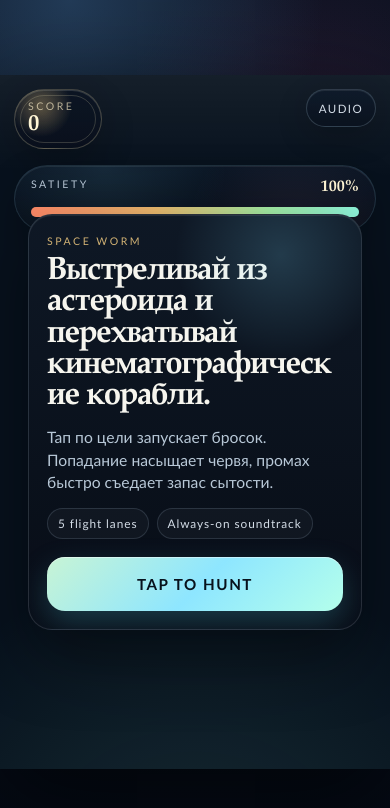
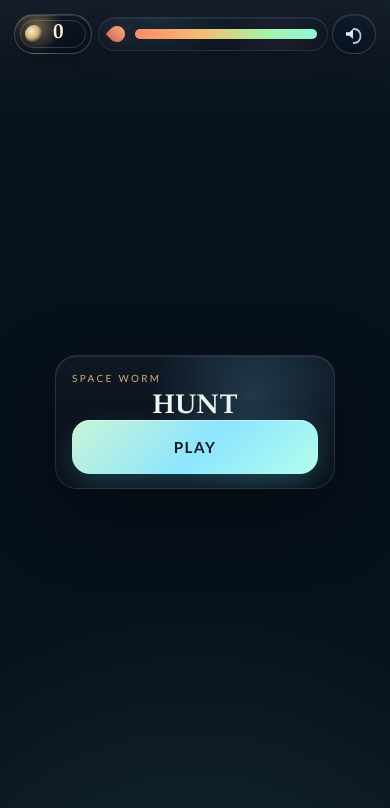
Before and after one commit to ilyamirin/space-worm, a website built with Vite: page index.html in a window 390 px wide. Built offline with nearby package versions, Linux system fonts and the light colour scheme; files whose address does not match are found by name.

Commit message:
Fix responsive HUD framing

```diff
--- a/src/styles.css
+++ b/src/styles.css
@@ -60,6 +60,7 @@ a {
   padding: max(12px, env(safe-area-inset-top))
     max(12px, env(safe-area-inset-right)) max(12px, env(safe-area-inset-bottom))
     max(12px, env(safe-area-inset-left));
+  overflow: hidden;
 }
 
 .shell {
@@ -122,35 +123,26 @@ a {
   pointer-events: none;
 }
 
-.hud__cluster {
+.hud__topbar {
   position: absolute;
-  z-index: 5;
-  display: flex;
-  align-items: flex-start;
-  gap: 12px;
-}
-
-.hud__cluster--primary {
-  top: 18px;
-  left: 18px;
-  right: 18px;
-  justify-content: space-between;
-}
-
-.hud__cluster--status {
-  top: 26px;
-  left: 18px;
-  right: 104px;
-  justify-content: center;
+  top: max(14px, env(safe-area-inset-top));
+  left: max(14px, env(safe-area-inset-left));
+  right: max(14px, env(safe-area-inset-right));
+  z-index: 6;
+  display: grid;
+  grid-template-columns: auto minmax(0, 1fr) 48px;
+  align-items: center;
+  gap: 10px;
   pointer-events: none;
 }
 
 .score-orb {
   position: relative;
-  display: grid;
-  gap: 2px;
-  min-width: 104px;
-  padding: 12px 18px 14px;
+  display: flex;
+  align-items: center;
+  gap: 10px;
+  min-width: 88px;
+  padding: 10px 14px;
   border-radius: 999px;
   background:
     radial-gradient(
@@ -173,29 +165,43 @@ a {
   border-radius: inherit;
 }
 
-.score-orb__label,
-.satiety-ribbon__label,
+.score-orb__glyph,
 .eyebrow {
   text-transform: uppercase;
-  letter-spacing: 0.24em;
-  font-size: 0.66rem;
 }
 
-.score-orb__label {
-  color: rgba(246, 233, 197, 0.7);
+.score-orb__glyph {
+  display: block;
+  width: 18px;
+  height: 18px;
+  border-radius: 50%;
+  background:
+    radial-gradient(
+      circle at 35% 35%,
+      rgba(255, 248, 218, 0.95),
+      rgba(247, 207, 131, 0.78) 42%,
+      rgba(247, 207, 131, 0) 70%
+    ),
+    radial-gradient(
+      circle at center,
+      rgba(247, 207, 131, 0.22),
+      transparent 72%
+    );
+  box-shadow: 0 0 18px rgba(247, 207, 131, 0.26);
 }
 
 .score-orb__value {
   font-family: var(--font-display);
-  font-size: 1.6rem;
+  font-size: 1.5rem;
   line-height: 1;
   color: #fff6d6;
 }
 
 .hud-button {
   pointer-events: auto;
+  justify-self: end;
   min-height: 42px;
-  padding: 10px 16px;
+  padding: 0 14px;
   border: 1px solid var(--panel-line);
   border-radius: 999px;
   background: linear-gradient(
@@ -213,14 +219,61 @@ a {
   cursor: pointer;
 }
 
+.hud-button--icon {
+  width: 48px;
+  min-width: 48px;
+  padding: 0;
+  display: grid;
+  place-items: center;
+}
+
+.hud-button__sound {
+  position: relative;
+  display: block;
+  width: 16px;
+  height: 16px;
+}
+
+.hud-button__sound::before,
+.hud-button__sound::after {
+  content: "";
+  position: absolute;
+}
+
+.hud-button__sound::before {
+  top: 3px;
+  left: 0;
+  width: 7px;
+  height: 10px;
+  background: linear-gradient(180deg, #f0f7ff, #c8dcec);
+  clip-path: polygon(0 32%, 48% 32%, 100% 0, 100% 100%, 48% 68%, 0 68%);
+}
+
+.hud-button__sound::after {
+  top: 2px;
+  right: 0;
+  width: 8px;
+  height: 12px;
+  border-top: 2px solid rgba(230, 241, 255, 0.8);
+  border-right: 2px solid rgba(230, 241, 255, 0.8);
+  border-bottom: 2px solid rgba(230, 241, 255, 0.8);
+  border-left: 0;
+  border-radius: 0 999px 999px 0;
+  transform: scaleX(0.9);
+}
+
 .hud-button--ghost {
   background: rgba(12, 21, 33, 0.48);
 }
 
 .satiety-ribbon {
   position: relative;
-  width: min(100%, 310px);
-  padding: 12px 16px 14px;
+  width: 100%;
+  min-width: 0;
+  display: flex;
+  align-items: center;
+  gap: 10px;
+  padding: 10px 14px;
   border-radius: 999px;
   background: linear-gradient(
     180deg,
@@ -252,23 +305,25 @@ a {
   pointer-events: none;
 }
 
-.satiety-ribbon__meta {
+.satiety-ribbon__icon {
   position: relative;
-  display: flex;
-  justify-content: space-between;
-  gap: 10px;
-  margin-bottom: 10px;
-  color: var(--muted);
-}
-
-.satiety-ribbon__value {
-  color: #fff6d6;
-  font-family: var(--font-display);
-  font-size: 1rem;
+  flex: 0 0 auto;
+  width: 16px;
+  height: 16px;
+  border-radius: 999px 999px 999px 4px;
+  background: linear-gradient(
+    180deg,
+    rgba(255, 174, 122, 0.95),
+    rgba(255, 124, 104, 0.85)
+  );
+  transform: rotate(45deg);
+  box-shadow: 0 0 16px rgba(255, 138, 104, 0.22);
 }
 
 .satiety-ribbon__track {
   position: relative;
+  flex: 1 1 auto;
+  min-width: 0;
   height: 10px;
   border-radius: 999px;
   overflow: hidden;
@@ -302,12 +357,21 @@ a {
   box-shadow: 0 0 18px rgba(143, 247, 222, 0.35);
 }
 
+.satiety-ribbon[data-low="true"] .satiety-ribbon__icon {
+  background: linear-gradient(
+    180deg,
+    rgba(255, 208, 122, 0.95),
+    rgba(255, 112, 112, 0.9)
+  );
+  box-shadow: 0 0 20px rgba(255, 112, 112, 0.28);
+}
+
 .overlay {
   position: absolute;
   inset: 0;
   display: grid;
   place-items: center;
-  padding: 26px;
+  padding: 18px;
   opacity: 0;
   visibility: hidden;
   transition:
@@ -337,6 +401,12 @@ a {
   box-shadow:
     0 24px 70px rgba(0, 0, 0, 0.42),
     inset 0 1px 0 rgba(255, 255, 255, 0.08);
+}
+
+.overlay__panel--compact {
+  width: min(100%, 282px);
+  padding: 18px 18px 16px;
+  border-radius: 24px;
 }
 
 .overlay__panel--danger {
@@ -369,16 +439,20 @@ a {
 .eyebrow {
   margin: 0 0 10px;
   color: rgba(247, 207, 131, 0.84);
+  letter-spacing: 0.24em;
+  font-size: 0.62rem;
 }
 
 .overlay h1,
 .overlay h2 {
   margin: 0;
   font-family: var(--font-display);
-  font-size: clamp(1.68rem, 4.6vw, 2.38rem);
+  font-size: clamp(1.5rem, 4vw, 2.08rem);
   line-height: 0.98;
-  letter-spacing: -0.02em;
+  letter-spacing: 0;
   overflow-wrap: anywhere;
+  text-transform: uppercase;
+  text-align: center;
 }
 
 .overlay__copy {
@@ -547,95 +621,93 @@ a {
 @media (max-width: 560px) {
   #app {
     padding: 0;
+    place-items: stretch;
   }
 
   .shell {
-    width: min(100dvw, calc(100dvh * 9 / 16));
+    width: 100dvw;
+    min-height: 100dvh;
     max-width: 100dvw;
   }
 
   .frame {
-    width: 100%;
-    height: min(100dvh, calc(100dvw * 16 / 9));
+    width: 100dvw;
+    height: 100dvh;
     max-height: 100dvh;
     border-radius: 0;
     border: 0;
+    box-shadow: none;
   }
 
-  .hud__cluster--primary {
-    top: 14px;
-    left: 14px;
-    right: 14px;
+  .frame__canvas {
+    overflow: hidden;
   }
 
-  .hud__cluster--status {
-    top: 90px;
-    left: 14px;
-    right: 14px;
-    justify-content: stretch;
+  .frame__canvas canvas {
+    width: calc(100dvh * 9 / 16) !important;
+    min-width: 100dvw;
+    height: 100dvh !important;
+    margin-top: 0 !important;
+    margin-left: calc((100dvw - (100dvh * 9 / 16)) / 2) !important;
+  }
+
+  .hud__topbar {
+    grid-template-columns: 84px 1fr 44px;
+    gap: 8px;
   }
 
   .score-orb {
-    min-width: 94px;
-    padding: 10px 15px 12px;
+    min-width: 0;
+    padding: 9px 12px;
   }
 
   .score-orb__value {
-    font-size: 1.42rem;
+    font-size: 1.32rem;
   }
 
   .hud-button {
-    min-height: 38px;
-    padding: 8px 14px;
-    font-size: 0.72rem;
+    min-height: 40px;
+  }
+
+  .hud-button--icon {
+    width: 44px;
+    min-width: 44px;
   }
 
   .satiety-ribbon {
-    width: 100%;
+    padding: 9px 12px;
   }
 
   .overlay {
-    padding: 14px;
+    padding: max(12px, env(safe-area-inset-top))
+      max(12px, env(safe-area-inset-right))
+      max(12px, env(safe-area-inset-bottom))
+      max(12px, env(safe-area-inset-left));
   }
 
   .overlay__panel {
-    width: min(100%, 334px);
-    padding: 20px 18px 18px;
-    border-radius: 24px;
+    width: min(100%, 280px);
+    padding: 16px 16px 14px;
+    border-radius: 22px;
   }
 
   .overlay h1,
   .overlay h2 {
-    font-size: clamp(1.46rem, 9vw, 2rem);
-  }
-
-  .overlay__copy {
-    margin-top: 12px;
-    font-size: 0.98rem;
-  }
-
-  .overlay__metrics {
-    margin: 14px 0 18px;
-  }
-
-  .overlay__metrics span {
-    font-size: 0.74rem;
-    padding: 7px 10px;
+    font-size: clamp(1.3rem, 7vw, 1.72rem);
   }
 }
 
 @media (max-width: 420px) {
-  .hud__cluster--primary {
-    gap: 8px;
+  .hud__topbar {
+    grid-template-columns: 78px 1fr 42px;
+    gap: 6px;
   }
 
   .score-orb {
-    min-width: 88px;
-    padding: 10px 13px 11px;
+    padding: 8px 10px;
   }
 
-  .hud-button {
-    padding: 8px 12px;
-    letter-spacing: 0.12em;
+  .satiety-ribbon {
+    padding: 8px 10px;
   }
 }
--- a/src/ui/createHud.ts
+++ b/src/ui/createHud.ts
@@ -14,56 +14,39 @@ export function createHud(
 ): HudController {
   mountNode.innerHTML = `
     <section class="hud">
-      <div class="hud__cluster hud__cluster--primary">
+      <div class="hud__topbar">
         <div class="score-orb" aria-label="Score">
           <span class="score-orb__ring"></span>
-          <span class="score-orb__label">Score</span>
+          <span class="score-orb__glyph" aria-hidden="true"></span>
           <strong class="score-orb__value" id="score-value">0</strong>
         </div>
-        <button class="hud-button" id="credits-toggle" type="button">Audio</button>
-      </div>
-
-      <div class="hud__cluster hud__cluster--status">
         <div class="satiety-ribbon" aria-label="Satiety">
-          <div class="satiety-ribbon__meta">
-            <span class="satiety-ribbon__label">Satiety</span>
-            <strong class="satiety-ribbon__value" id="satiation-value">100%</strong>
-          </div>
+          <span class="satiety-ribbon__icon" aria-hidden="true"></span>
           <div class="satiety-ribbon__track">
             <div class="satiety-ribbon__glow"></div>
             <div class="satiety-ribbon__fill" id="satiation-fill"></div>
           </div>
         </div>
+        <button class="hud-button hud-button--icon" id="credits-toggle" type="button" aria-label="Audio credits">
+          <span class="hud-button__sound" aria-hidden="true"></span>
+        </button>
       </div>
 
       <div class="overlay overlay--visible" id="start-overlay">
-        <div class="overlay__panel">
+        <div class="overlay__panel overlay__panel--compact">
           <div class="overlay__halo"></div>
           <p class="eyebrow">Space Worm</p>
-          <h1>Выстреливай из астероида и перехватывай кинематографические корабли.</h1>
-          <p class="overlay__copy">
-            Тап по цели запускает бросок. Попадание насыщает червя, промах быстро съедает запас сытости.
-          </p>
-          <div class="overlay__metrics">
-            <span>5 flight lanes</span>
-            <span>Always-on soundtrack</span>
-          </div>
-          <button class="overlay__action" id="start-button" type="button">Tap To Hunt</button>
+          <h1>Hunt</h1>
+          <button class="overlay__action" id="start-button" type="button">Play</button>
         </div>
       </div>
 
       <div class="overlay" id="gameover-overlay">
-        <div class="overlay__panel overlay__panel--danger">
+        <div class="overlay__panel overlay__panel--danger overlay__panel--compact">
           <div class="overlay__halo overlay__halo--danger"></div>
           <p class="eyebrow">Game Over</p>
-          <h2>Орбитальная охота захлопнулась. Червь снова зарыт в камень.</h2>
-          <p class="overlay__copy">
-            Результат забега:
-            <strong class="overlay__score" id="gameover-score">0</strong>
-          </p>
-          <button class="overlay__action overlay__action--danger" id="restart-button" type="button">
-            Hunt Again
-          </button>
+          <h2 id="gameover-score">0</h2>
+          <button class="overlay__action overlay__action--danger" id="restart-button" type="button">Again</button>
         </div>
       </div>
 
@@ -96,8 +79,6 @@ export function createHud(
   `;
 
   const scoreValue = mountNode.querySelector<HTMLElement>("#score-value");
-  const satiationValue =
-    mountNode.querySelector<HTMLElement>("#satiation-value");
   const satiationFill = mountNode.querySelector<HTMLElement>("#satiation-fill");
   const startOverlay = mountNode.querySelector<HTMLElement>("#start-overlay");
   const gameoverOverlay =
@@ -138,14 +119,14 @@ export function createHud(
       scoreValue.textContent = String(state.score);
     }
 
-    if (satiationValue) {
-      satiationValue.textContent = `${Math.round(state.satiation)}%`;
-    }
-
     if (satiationFill) {
       const normalized = Math.max(0, Math.min(1, state.satiation / 100));
       satiationFill.style.transform = `scaleX(${normalized})`;
       satiationFill.style.opacity = String(0.68 + normalized * 0.32);
+      satiationFill.parentElement?.parentElement?.toggleAttribute(
+        "data-low",
+        state.satiation <= 25
+      );
     }
 
     if (state.phase === "ready") {
```
